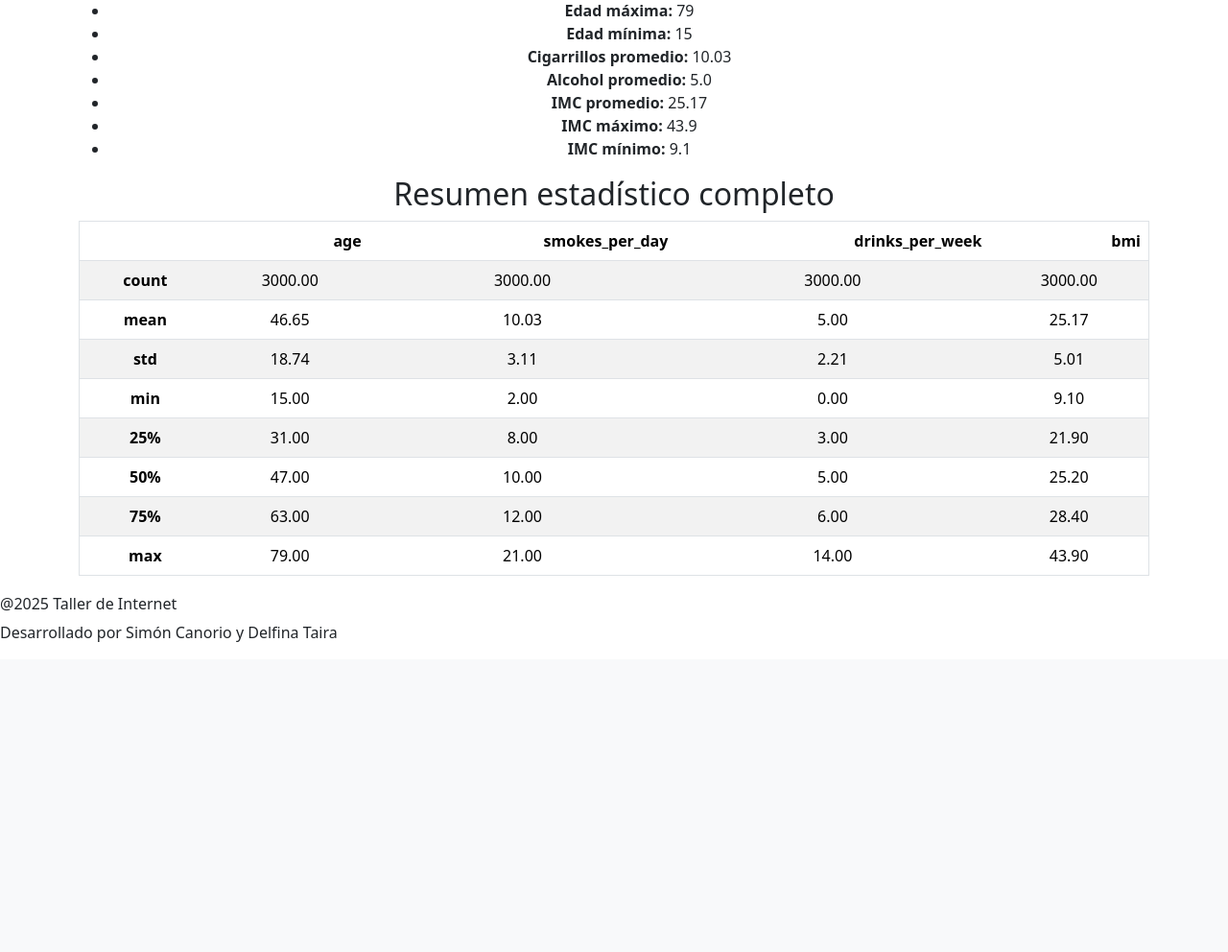
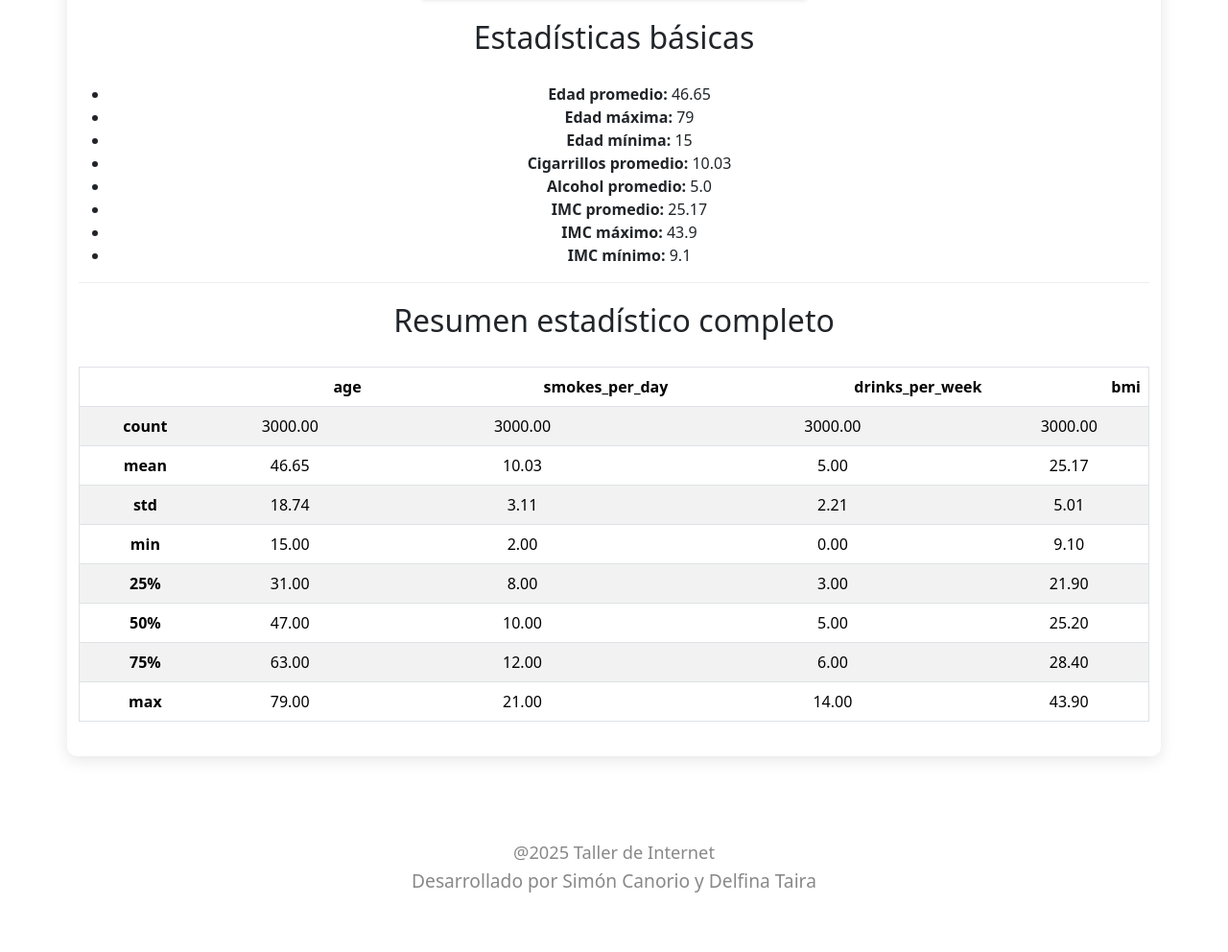
Before and after one commit to Delf04/Tp3-Flask, a Flask app: page /analisis_de_datos in a window 1280 px wide. Shown: the part 447-1439 px from the top of the page at 96% size. Before the commit the page ends 1116 px from the top, so only its background shows below. Run offline with Flask 3, Linux system fonts and the light colour scheme.

Commit message:
Update analisistyle.css

```diff
--- a/static/css/analisistyle.css
+++ b/static/css/analisistyle.css
@@ -1,16 +1,105 @@
+body {
+    font-family: Arial, sans-serif;
+    line-height: 1.6;
+    margin: 0;
+    padding: 20px;
+    background-color: #f5f5f5;
+    box-sizing: border-box;
+    text-align: center;
+}
 .container {
     text-align: center;
-    margin: 20px;
+    margin: 50px auto;
+    padding: 20px;
+    box-shadow: 0 4px 16px rgba(0, 0, 0, 0.1);
+    border-radius: 10px;
 }
 
-.grafico {
+.img  {
     max-width: 100%;
-    border: 1px solid #ddd;
-    box-shadow: 0 0 10px rgba(0,0,0,0.1);
-    margin: 20px 0;
+    height: auto;
+    box-shadow: 0 0 5px rgba(0,0,0,0.2);
 }
 
-h1 {
-    color: #333;
-    font-family: Arial, sans-serif;
+h2{
+    color: #26323f;
+    text-align: center;
+    padding-bottom: 20px;
+    padding-top: 20px;
+    border-top: 1px solid #eee;
 }
+
+
+
+.footer {
+    text-align: center;
+    font-size: 1.2em;
+    color: #888888;
+    padding: 40px 0;
+}
+.footer h6 {
+    margin: 0;
+    font-size: 0.95em;
+}
+
+.footer p {
+    margin: 4px 0 0 0;
+}
+
+
+@media (max-width: 768px) {
+    .container {
+        padding: 0 15px;
+        margin: 20px auto;
+    }
+
+    h1 {
+        font-size: 1.8em;
+        padding-top: 20px;
+    }
+
+    table {
+        font-size: 13px;
+    }
+
+    th, td {
+        padding: 8px 10px;
+    }
+
+    .table-wrapper {
+        padding: 15px;
+        box-shadow: none;
+        border-radius: 6px;
+    }
+
+    #toggle-btn {
+        width: 100%;
+        font-size: 15px;
+        padding: 12px;
+    }
+
+    .footer {
+        flex-direction: column;
+        align-items: flex-start;
+        text-align: left;
+        padding: 16px;
+    }
+
+    .footer h6 {
+        font-size: 1em;
+    }
+
+    .footer p {
+        font-size: 0.9em;
+        margin-top: 6px;
+    }
+
+
+    nav .navbar-brand {
+        font-size: 1.2em;
+    }
+
+    nav .nav-link {
+        font-size: 0.95em;
+    }
+}
```
